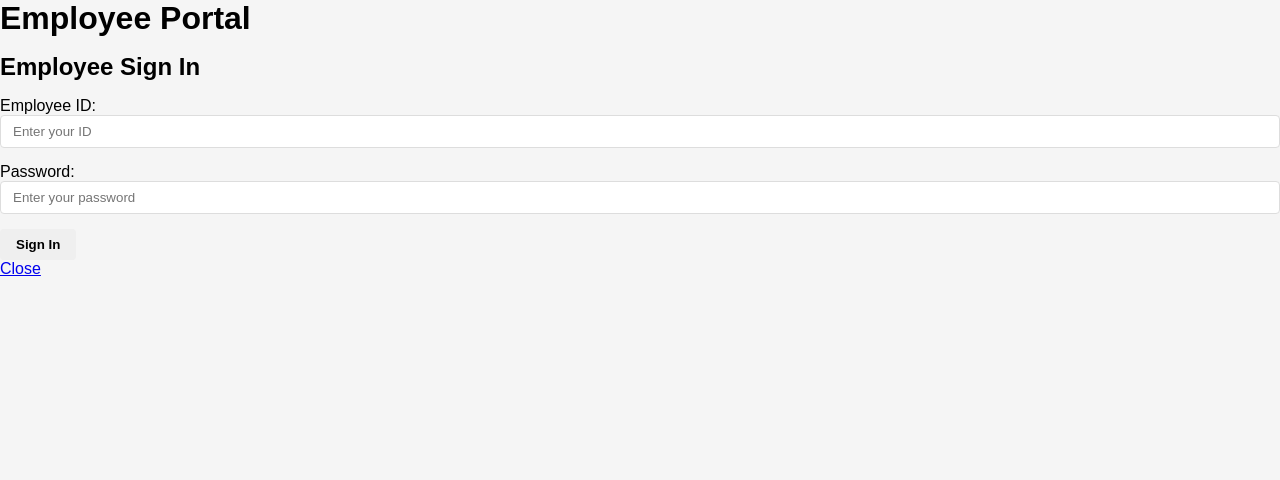
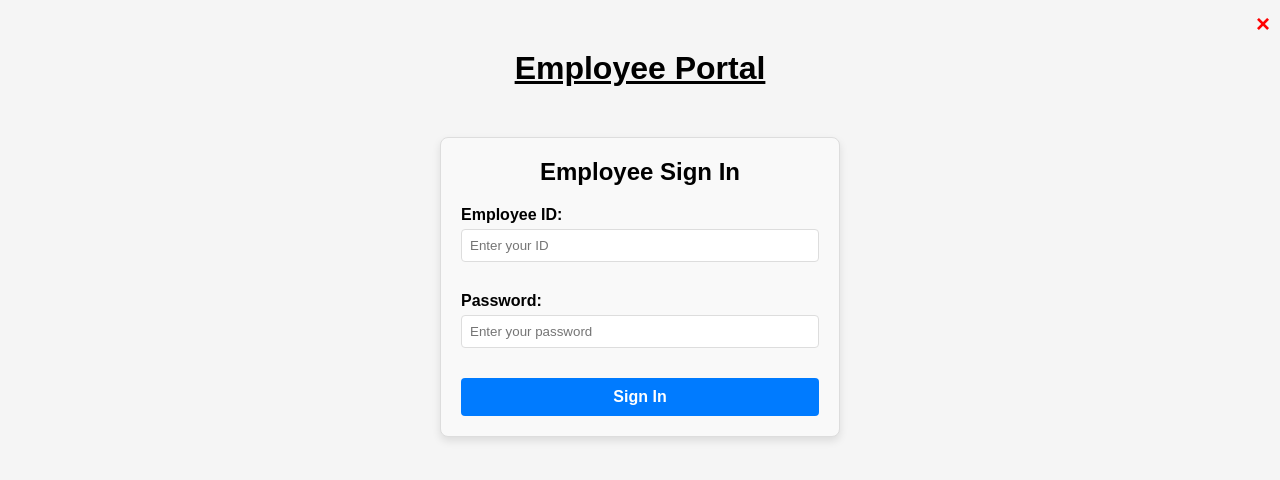
Before and after one commit to AhsanWritesCode/Restaurateur, a React (Create React App) app in the folder frontend/: page /employee in a window 1280 px wide. Shown: the top 480 px of the page. Built offline with nearby package versions, Linux system fonts and the light colour scheme.

Commit message:
front end prettier lol

```diff
--- a/frontend/src/App.css
+++ b/frontend/src/App.css
@@ -138,3 +138,135 @@ p {
     min-width: 100%;
   }
 }
+
+/* Close button styled as a red cross in the top-right corner */
+.close-btn {
+    position: absolute;
+    top: 10px;
+    right: 10px;
+    font-size: 24px;
+    color: red;
+    text-decoration: none;
+    font-weight: bold;
+    cursor: pointer;
+}
+
+/* Center and underline the Customer Portal heading */
+.customer-portal-title {
+    text-align: center;
+    text-decoration: underline;
+    margin-top: 50px;
+    font-size: 2rem;
+}
+
+/* Center the tabs */
+.customer-tabs {
+    display: flex;
+    justify-content: center;
+    gap: 20px;
+    margin: 20px 0;
+}
+
+.tab {
+    padding: 10px 20px;
+    border: none;
+    border-radius: 5px;
+    cursor: pointer;
+    font-size: 1rem;
+    background-color: #f0f0f0;
+    transition: background-color 0.3s;
+}
+
+.tab.active {
+    background-color: #007bff;
+    color: white;
+}
+
+.tab:hover {
+    background-color: #e0e0e0;
+}
+
+/* Employee Portal title */
+.employee-portal-title {
+    text-align: center;
+    text-decoration: underline;
+    margin-top: 50px;
+    font-size: 2rem;
+}
+
+/* Login section styling */
+.login-section {
+    max-width: 400px;
+    margin: 50px auto;
+    padding: 20px;
+    border: 1px solid #ddd;
+    border-radius: 8px;
+    background-color: #f9f9f9;
+    box-shadow: 0 4px 8px rgba(0, 0, 0, 0.1);
+}
+
+.login-title {
+    text-align: center;
+    margin-bottom: 20px;
+    font-size: 1.5rem;
+}
+
+.login-form .form-group {
+    margin-bottom: 15px;
+}
+
+.login-form label {
+    display: block;
+    margin-bottom: 5px;
+    font-weight: bold;
+}
+
+.login-form input {
+    width: 100%;
+    padding: 8px;
+    border: 1px solid #ddd;
+    border-radius: 4px;
+}
+
+.login-button {
+    width: 100%;
+    padding: 10px;
+    background-color: #007bff;
+    color: white;
+    border: none;
+    border-radius: 4px;
+    font-size: 1rem;
+    cursor: pointer;
+    transition: background-color 0.3s;
+}
+
+.login-button:hover {
+    background-color: #0056b3;
+}
+
+/* Tabs styling */
+.employee-tabs {
+    display: flex;
+    justify-content: center;
+    gap: 20px;
+    margin: 20px 0;
+}
+
+.tab {
+    padding: 10px 20px;
+    border: none;
+    border-radius: 5px;
+    cursor: pointer;
+    font-size: 1rem;
+    background-color: #f0f0f0;
+    transition: background-color 0.3s;
+}
+
+.tab.active {
+    background-color: #007bff;
+    color: white;
+}
+
+.tab:hover {
+    background-color: #e0e0e0;
+}
--- a/frontend/src/pages/CustomerPage.jsx
+++ b/frontend/src/pages/CustomerPage.jsx
@@ -6,8 +6,15 @@ const CustomerPage = () => {
 
     return (
         <div className="customer-page">
-            <h1>Customer Portal</h1>
+            {/* Close button styled as a red cross in the top-right corner */}
+            <Link to="/" className="close-btn">
+                &times;
+            </Link>
 
+            {/* Centered and underlined Customer Portal heading */}
+            <h1 className="customer-portal-title">Customer Portal</h1>
+
+            {/* Centered tabs */}
             <div className="customer-tabs">
                 <button
                     className={`tab ${activeTab === 'menu' ? 'active' : ''}`}
@@ -69,8 +76,6 @@ const CustomerPage = () => {
                     </div>
                 )}
             </div>
-
-            <Link to="/" className="back-link">Close</Link>
         </div>
     );
 };
--- a/frontend/src/pages/EmployeePage.jsx
+++ b/frontend/src/pages/EmployeePage.jsx
@@ -4,7 +4,7 @@ import { Link } from 'react-router-dom';
 const EmployeePage = () => {
     const [activeTab, setActiveTab] = useState('signin'); // default tab is signin
     const [isLoggedIn, setIsLoggedIn] = useState(false); // default isLoggedIn is false
-    const [employeeData, setEmployeeData] = useState({ // default employee data
+    const [employeeData, setEmployeeData] = useState({
         name: '',
         email: '',
         position: '',
@@ -12,25 +12,34 @@ const EmployeePage = () => {
     });
 
     const handleLogin = (e) => {
-        e.preventDefault(); // prevents default form submission behaviour (page reload)
-        setIsLoggedIn(true); // sets isLoggedIn to trues
-        setEmployeeData({ // TODO - this is a placeholder, in final app we will fetch this data from the database
-
+        e.preventDefault();
+        setIsLoggedIn(true);
+        setEmployeeData({
+            name: 'John Doe',
+            email: 'john.doe@example.com',
+            position: 'Manager',
+            phoneNumber: '123-456-7890'
         });
     };
 
     const handleLogout = () => {
-        setIsLoggedIn(false); // sets isLoggedIn to false
-        setActiveTab('signin'); // resets active tab to signin
+        setIsLoggedIn(false);
+        setActiveTab('signin');
     };
 
     return (
         <div className="employee-page">
-            <h1>Employee Portal</h1>
+            {/* Close button styled as a red cross in the top-right corner */}
+            <Link to="/" className="close-btn">
+                &times;
+            </Link>
 
-            {!isLoggedIn ? ( // if not logged in, show login form
+            {/* Centered and underlined Employee Portal heading */}
+            <h1 className="employee-portal-title">Employee Portal</h1>
+
+            {!isLoggedIn ? (
                 <div className="login-section">
-                    <h2>Employee Sign In</h2>
+                    <h2 className="login-title">Employee Sign In</h2>
                     <form className="login-form" onSubmit={handleLogin}>
                         <div className="form-group">
                             <label>Employee ID:</label>
@@ -40,11 +49,12 @@ const EmployeePage = () => {
                             <label>Password:</label>
                             <input type="password" placeholder="Enter your password" required />
                         </div>
-                        <button type="submit">Sign In</button>
+                        <button type="submit" className="login-button">Sign In</button>
                     </form>
                 </div>
-            ) : ( // if logged in, show employee information and tabs
+            ) : (
                 <>
+                    {/* Centered tabs */}
                     <div className="employee-tabs">
                         <button
                             className={`tab ${activeTab === 'hours' ? 'active' : ''}`}
@@ -98,19 +108,41 @@ const EmployeePage = () => {
                                 <form className="profile-form">
                                     <div className="form-group">
                                         <label>Name:</label>
-                                        <input type="text" value={employeeData.name} onChange={(e) => setEmployeeData({...employeeData, name: e.target.value})} />
+                                        <input
+                                            type="text"
+                                            value={employeeData.name}
+                                            onChange={(e) =>
+                                                setEmployeeData({ ...employeeData, name: e.target.value })
+                                            }
+                                        />
                                     </div>
                                     <div className="form-group">
                                         <label>Email:</label>
-                                        <input type="email" value={employeeData.email} onChange={(e) => setEmployeeData({...employeeData, email: e.target.value})} />
+                                        <input
+                                            type="email"
+                                            value={employeeData.email}
+                                            onChange={(e) =>
+                                                setEmployeeData({ ...employeeData, email: e.target.value })
+                                            }
+                                        />
                                     </div>
                                     <div className="form-group">
                                         <label>Position:</label>
-                                        <input type="text" value={employeeData.position} onChange={(e) => setEmployeeData({...employeeData, position: e.target.value})} readOnly />
+                                        <input
+                                            type="text"
+                                            value={employeeData.position}
+                                            readOnly
+                                        />
                                     </div>
                                     <div className="form-group">
                                         <label>Phone Number:</label>
-                                        <input type="tel" value={employeeData.phoneNumber} onChange={(e) => setEmployeeData({...employeeData, phoneNumber: e.target.value})} />
+                                        <input
+                                            type="tel"
+                                            value={employeeData.phoneNumber}
+                                            onChange={(e) =>
+                                                setEmployeeData({ ...employeeData, phoneNumber: e.target.value })
+                                            }
+                                        />
                                     </div>
                                     <button type="submit">Update Information</button>
                                 </form>
@@ -120,7 +152,7 @@ const EmployeePage = () => {
                         {activeTab === 'inventory' && (
                             <div className="inventory-section">
                                 <h2>Restaurant Inventory</h2>
-                                <table className="inventory-table"> {/* Placeholder table, real table will come from database */}
+                                <table className="inventory-table">
                                     <thead>
                                         <tr>
                                             <th>Item</th>
@@ -141,7 +173,6 @@ const EmployeePage = () => {
                                             <td>Meat</td>
                                             <td>15 lbs</td>
                                             <td>Low Stock</td>
-
                                         </tr>
                                     </tbody>
                                 </table>
@@ -150,11 +181,11 @@ const EmployeePage = () => {
                         )}
                     </div>
 
-                    <button className="logout-button" onClick={handleLogout}>Log Out</button>
+                    <button className="logout-button" onClick={handleLogout}>
+                        Log Out
+                    </button>
                 </>
             )}
-
-            <Link to="/" className="back-link">Close</Link>
         </div>
     );
 };
```
